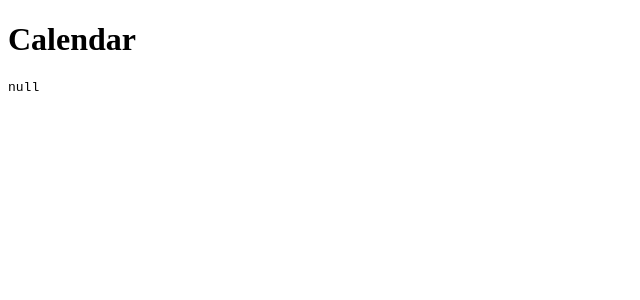
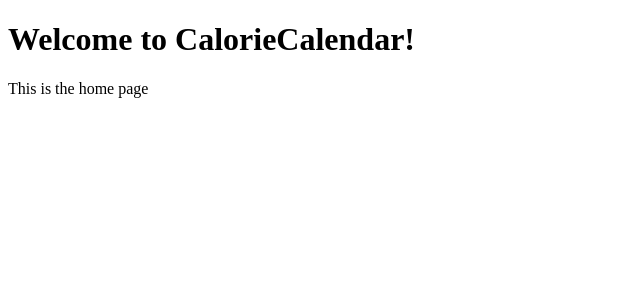
Before and after one commit to raananrglashofer/CalorieCalendar, a React (Vite) app in the folder frontend/: page / in a window 1280 px wide. Shown: the top 300 px of the page, without its empty margins (0-640 px from the left). Built offline with nearby package versions, Linux system fonts and the light colour scheme; no server answers.

Commit message:
added routing 2/21 4:00pm

```diff
--- a/frontend/package.json
+++ b/frontend/package.json
@@ -22,7 +22,8 @@
   "description": "",
   "dependencies": {
     "react": "^19.0.0",
-    "react-dom": "^19.0.0"
+    "react-dom": "^19.0.0",
+    "react-router-dom": "^7.2.0"
   },
   "devDependencies": {
     "@vitejs/plugin-react": "^4.3.4",
--- a/frontend/src/App.jsx
+++ b/frontend/src/App.jsx
@@ -1,13 +1,19 @@
 import React, { useState } from 'react';
+import { BrowserRouter as Router, Routes, Route } from "react-router-dom";
 import Users from './components/Users';
 import Calendar from './components/Calendar';
+import Home from './components/Home';
 
 function App() {
     return (
-    <div>
-        <Calendar />
-    </div>
-  );
+      <Router>
+        <Routes>
+            <Route path="/" element={<Home />} />
+            <Route path="/users" element={<Users />} />
+            <Route path="/calendar" element={<Calendar />} />
+        </Routes>
+      </Router>
+    );
 }
 
 export default App;
--- a/frontend/src/services/apiService.js
+++ b/frontend/src/services/apiService.js
@@ -26,6 +26,10 @@ const apiService = {
             console.error('Error fetching user:', error);
             throw error;
         }
+    },
+    getDays: async (username) => {
+        const user = getUserByName(username);
+        return user.days;
     }
 };
 export default apiService;
```
Also changed, not shown: 1 other file (tests, documents, lock files or other folders). Lines whose indentation alone changed are shown as unchanged.
